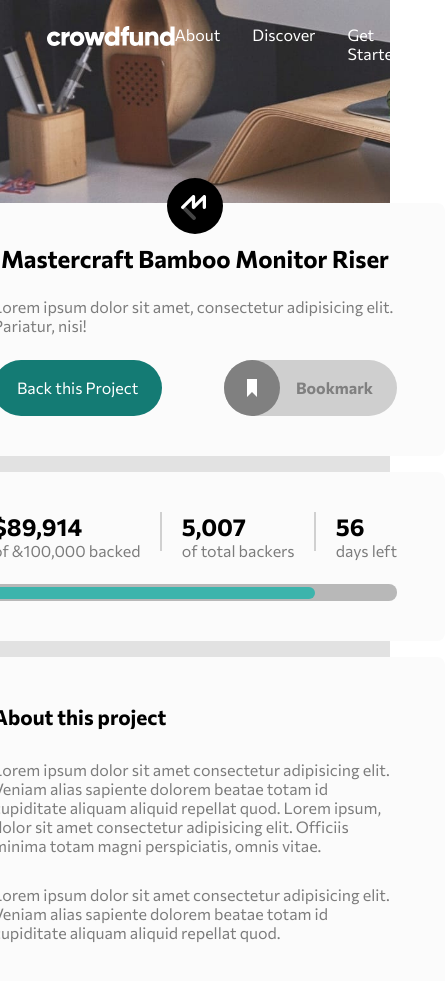
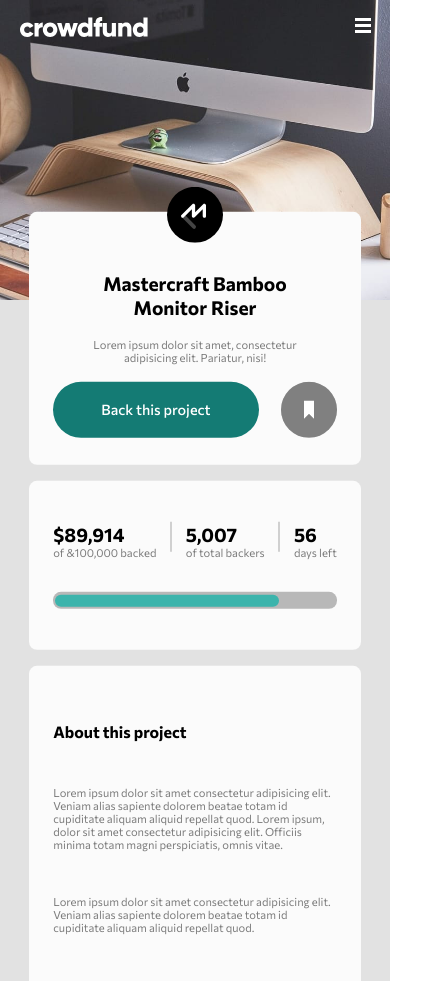
Before and after one commit to jomthian13/Crowdfunding, a plain HTML site: page index.html in a window 390 px wide. Shown: the top 981 px of the page, 445 px wide, since content can reach past the window. Drawn offline with Linux system fonts and the light colour scheme.

Commit message:
Add mobile responsive

```diff
--- a/index.html
+++ b/index.html
@@ -22,6 +22,16 @@
                     <li><a>Get Started</a></li>
                 </ul>
             </nav>
+            <div class="mobile-nav">
+                <div class="btn-dropdown">
+                    <svg xmlns="http://www.w3.org/2000/svg" width="16" height="15"><g fill="#FFF" fill-rule="evenodd"><path d="M0 0h16v3H0zM0 6h16v3H0zM0 12h16v3H0z"/></g></svg>
+                </div>
+                <ul class="dropdown-content">
+                    <li><a href="">About</a></li>
+                    <li><a href="">Discover</a></li>
+                    <li><a href="">Get Started</a></li>
+                </ul>
+            </div>
         </div>
     </header>
     <div class="main-section">
@@ -31,7 +41,7 @@
                 <h1>Mastercraft Bamboo Monitor Riser</h1>
                 <p>Lorem ipsum dolor sit amet, consectetur adipisicing elit. Pariatur, nisi!</p>
                 <div class="btn-section">
-                    <button data-modal-target="#modal-select" type="button">Back this Project</button>
+                    <button data-modal-target="#modal-select" type="button">Back this project</button>
                     <button class="bookmark-btn" type="button">
                         <svg xmlns="http://www.w3.org/2000/svg" width="56" height="56"><g fill="none" fill-rule="evenodd"><circle fill="grey" cx="28" cy="28" r="28"/><path fill="white" d="M23 19v18l5-5.058L33 37V19z"/></g></svg>
                         <div class="book">Bookmark</div>
--- a/style.css
+++ b/style.css
@@ -64,6 +64,9 @@ header .bg {
   justify-content: space-between;
   padding: 3vh 10vw 0 12vw;
 }
+
+/*------------------------main nav------------------------*/
+
 .main-nav ul {
   display: flex;
   list-style: none;
@@ -71,6 +74,48 @@ header .bg {
 .main-nav li {
   margin-right: 2rem;
 }
+
+/*--------mobile nav------*/
+.mobile-nav {
+  display: none;
+  flex-direction: column;
+  align-items: flex-end;
+  height: fit-content;
+}
+.dropdown-content {
+  display: flex;
+  visibility: hidden;
+  flex-direction: column;
+  align-items: flex-end;
+  margin-top: 0.5rem;
+  opacity: 0;
+  transform: scaleX(0.8);
+  transform-origin: right;
+}
+
+.btn-dropdown:hover ~ .dropdown-content {
+  visibility: visible;
+  transition: 0.3s linear;
+  transform: scaleX(1);
+  opacity: 1;
+}
+.btn-dropdown:focus ~ .dropdown-content {
+  visibility: visible;
+  transition: 0.3s linear;
+  transform: scaleX(1);
+  opacity: 1;
+}
+
+.dropdown-content li {
+  list-style-type: none;
+  margin-bottom: 0.3rem;
+}
+.dropdown-content a {
+  color: white;
+  text-decoration: none;
+}
+
+/*---------------------------main section--------------------------*/
 
 .main-section {
   background-color: #e2e2e2;
@@ -97,6 +142,7 @@ header .bg {
   flex-direction: column;
   justify-content: space-evenly;
   align-items: center;
+  text-align: center;
   position: relative;
   height: 30vh;
   min-height: 200px;
@@ -355,6 +401,7 @@ a:hover {
 
 button {
   color: white;
+  font-weight: 500;
   padding: 01rem 1.5rem 1rem 1.5rem;
   border-radius: 45px;
   background-color: hsl(176, 72%, 28%);
@@ -430,3 +477,89 @@ button:hover {
   background-color: hsl(0, 0%, 83%);
   margin: 0.05rem;
 }
+
+/*--------Phone compatible-------------*/
+
+@media screen and (max-width: 550px) {
+  header {
+    height: fit-content;
+    width: 100%;
+    color: white;
+  }
+  header .bg {
+    height: 300px;
+    width: inherit;
+    background-image: url(/images/image-hero-mobile.jpg);
+    background-size: 100%;
+    background-repeat: no-repeat;
+    display: flex;
+    justify-content: space-between;
+    padding: 2vh 5vw 0 5vw;
+  }
+  /*--------mobile nav------*/
+  /*---------------Typography----------------*/
+  h1 {
+    font-size: 1.2rem;
+  }
+  h2 {
+    font-size: 1rem;
+  }
+  h3 {
+    font-size: 0.8rem;
+    color: hsl(176, 50%, 47%);
+    font-weight: 500;
+  }
+  p {
+    font-size: 0.7rem;
+    color: #7c7c7c;
+  }
+
+  /*--------Button----------*/
+
+  button {
+    font-size: 0.9rem;
+    color: white;
+    padding: 0rem 3rem 0.2rem 3rem;
+  }
+
+  .bookmark-btn {
+    padding: 0;
+  }
+  .book {
+    display: none;
+  }
+
+  /*-------------------*/
+  .main-nav {
+    display: none;
+  }
+  .mobile-nav {
+    display: flex;
+  }
+  .container {
+    transform: translate(0, -6%);
+    width: 85%;
+    min-width: 0px;
+  }
+  .subcontainer {
+    border-radius: 0.5rem;
+    background-color: #fbfbfb;
+    margin-bottom: 1rem;
+    padding: 0.5rem 1.5rem 0.5rem 1.5rem;
+  }
+  .top {
+    display: flex;
+    flex-direction: column;
+    justify-content: space-evenly;
+    align-items: center;
+    position: relative;
+    padding-top: 2.5rem;
+    min-height: 0px;
+  }
+  .top h1 {
+    max-width: 20ch;
+  }
+  .top p {
+    max-width: 30ch;
+  }
+}
```
